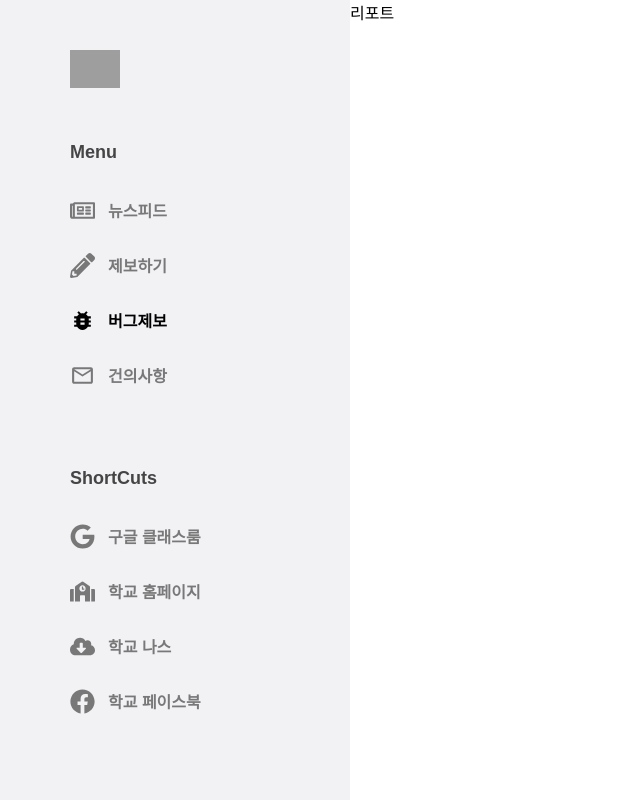
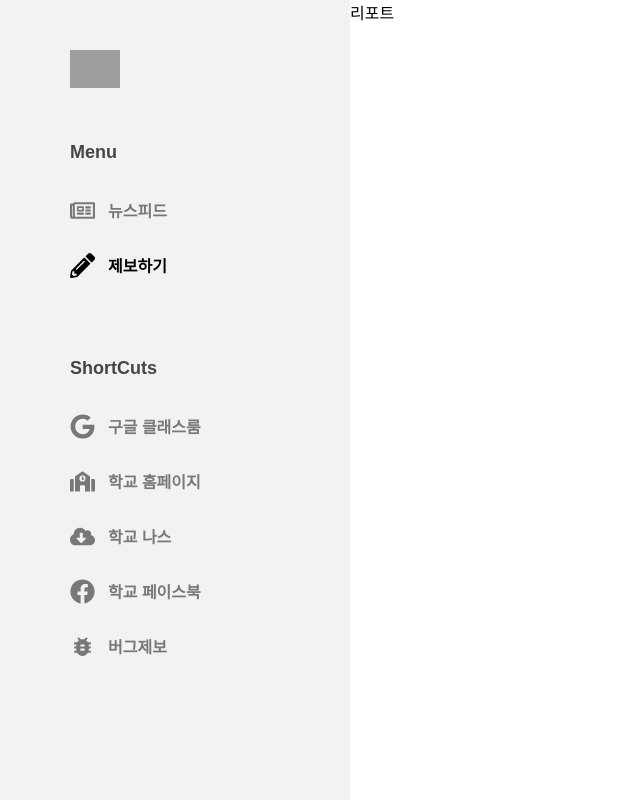
Before and after one commit to HowToBeAHappyBoy/DGSW-BAMBOO, a React app in the folder frontend/: page /report in a window 1280 px wide. Shown: the whole page, without its empty margins (0-640 px from the left). Built offline with nearby package versions, Linux system fonts and the light colour scheme; grey boxes are pictures that could not be loaded.

Commit message:
[FIX] Sidebar component
필요없는 라우팅 삭제

```diff
--- a/frontend/src/components/App.js
+++ b/frontend/src/components/App.js
@@ -1,15 +1,13 @@
 import React from 'react';
 import { Switch, Route } from 'react-router-dom';
-import { Home, Suggest, Report, TipOff } from 'pages';
+import { Home, Report } from 'pages';
 
 const App = () => {
     return (
         <div>
             <Switch>
                 <Route exact path="/" component={Home}/>
-                <Route path="/tipoff" component={TipOff}/>
                 <Route path="/report" component={Report}/>
-                <Route path="/suggest" component={Suggest}/>
             </Switch>
         </div>
     );
--- a/frontend/src/components/Sidebar/Sidebar.js
+++ b/frontend/src/components/Sidebar/Sidebar.js
@@ -2,7 +2,7 @@ import React from 'react';
 import styles from './Sidebar.scss';
 import classNames from 'classnames/bind';
 import { FaRegNewspaper, FaPencilAlt, FaGoogle, FaSchool, FaCloudDownloadAlt, FaFacebook } from "react-icons/fa";
-import { MdBugReport, MdMailOutline } from "react-icons/md";
+import { MdBugReport } from "react-icons/md";
 import { NavLink } from 'react-router-dom';
 
 const cx = classNames.bind(styles);
@@ -24,27 +24,11 @@ const Sidebar = () => {
                                 </p>
                         </div>
                     </NavLink>
-                    <NavLink exact to="/tipoff" activeClassName={cx('active')}>
+                    <NavLink exact to="/report" activeClassName={cx('active')}>
                         <div className={cx('menu-content')}>
                             <FaPencilAlt size={25} className={cx('menu-icon')}/>
                                 <p className={cx('menu-item')}>
                                     제보하기
-                                </p>
-                        </div>
-                    </NavLink>
-                    <NavLink to="/report" activeClassName={cx('active')}>
-                        <div className={cx('menu-content')}>
-                            <MdBugReport size={25} className={cx('menu-icon')}/>
-                                <p className={cx('menu-item')}>
-                                    버그제보
-                                </p>
-                        </div>
-                    </NavLink>
-                    <NavLink to="/suggest" activeClassName={cx('active')}>
-                        <div className={cx('menu-content')}>
-                            <MdMailOutline size={25} className={cx('menu-icon')}/>
-                                <p className={cx('menu-item')}>
-                                    건의사항
                                 </p>
                         </div>
                     </NavLink>
@@ -77,6 +61,14 @@ const Sidebar = () => {
                             <p className={cx('menu-item')}>학교 페이스북</p>
                         </div>
                     </a>
+                    <a href="https://github.com/seojeenyeok/DGSW-BAMBOO/issues" target="_blank" rel="noopener noreferrer">
+                        <div className={cx('menu-content')}>
+                            <MdBugReport size={25} className={cx('menu-icon')}/>
+                                <p className={cx('menu-item')}>
+                                    버그제보
+                                </p>
+                        </div>
+                    </a>
                 </div>
             </div>
         </div>
--- a/frontend/src/pages/index.js
+++ b/frontend/src/pages/index.js
@@ -1,4 +1,2 @@
 export { default as Home } from './Home';
-export { default as TipOff } from './TipOff';
 export { default as Report } from './Report';
-export { default as Suggest } from './Suggest';
```
